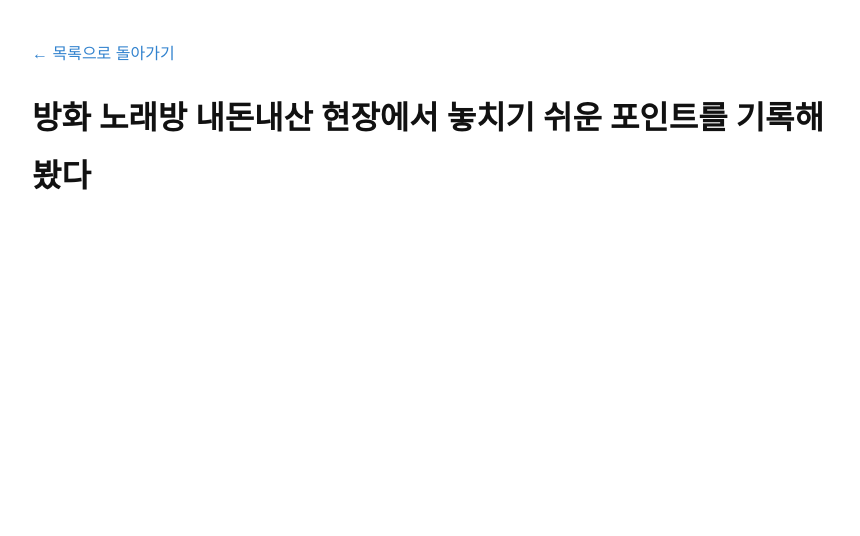
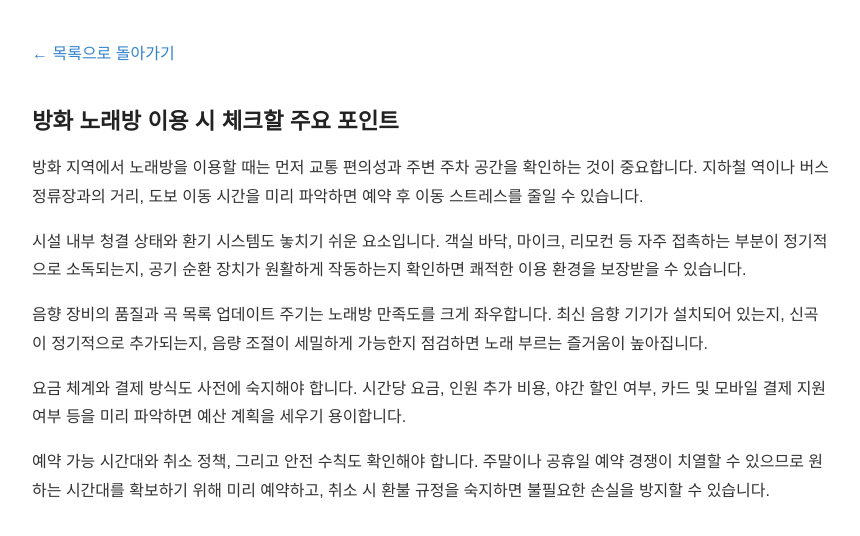
Before and after one commit to dydrkrtks7-cmd/bp-t3b05-bh-kb-real-1, a plain HTML site: page posts/field_note-001-j28q4c.html in a window 1280 px wide. Shown: the whole page, without its empty margins (208-1068 px from the left). Drawn offline with Linux system fonts and the light colour scheme.

Commit message:
fix: 프롬프트 유출·한자 조각·반복 파손 제거 (1 files)

```diff
--- a/posts/field_note-001-j28q4c.html
+++ b/posts/field_note-001-j28q4c.html
@@ -20,9 +20,12 @@
     <a href="../index.html">← 목록으로 돌아가기</a>
   </header>
   <main>
-    <h1>방화 노래방 내돈내산 현장에서 놓치기 쉬운 포인트를 기록해봤다</h1>
-    <article>
-
+<h2>방화 노래방 이용 시 체크할 주요 포인트</h2>
+<p>방화 지역에서 노래방을 이용할 때는 먼저 교통 편의성과 주변 주차 공간을 확인하는 것이 중요합니다. 지하철 역이나 버스 정류장과의 거리, 도보 이동 시간을 미리 파악하면 예약 후 이동 스트레스를 줄일 수 있습니다.</p>
+<p>시설 내부 청결 상태와 환기 시스템도 놓치기 쉬운 요소입니다. 객실 바닥, 마이크, 리모컨 등 자주 접촉하는 부분이 정기적으로 소독되는지, 공기 순환 장치가 원활하게 작동하는지 확인하면 쾌적한 이용 환경을 보장받을 수 있습니다.</p>
+<p>음향 장비의 품질과 곡 목록 업데이트 주기는 노래방 만족도를 크게 좌우합니다. 최신 음향 기기가 설치되어 있는지, 신곡이 정기적으로 추가되는지, 음량 조절이 세밀하게 가능한지 점검하면 노래 부르는 즐거움이 높아집니다.</p>
+<p>요금 체계와 결제 방식도 사전에 숙지해야 합니다. 시간당 요금, 인원 추가 비용, 야간 할인 여부, 카드 및 모바일 결제 지원 여부 등을 미리 파악하면 예산 계획을 세우기 용이합니다.</p>
+<p>예약 가능 시간대와 취소 정책, 그리고 안전 수칙도 확인해야 합니다. 주말이나 공휴일 예약 경쟁이 치열할 수 있으므로 원하는 시간대를 확보하기 위해 미리 예약하고, 취소 시 환불 규정을 숙지하면 불필요한 손실을 방지할 수 있습니다.</p>
 </main>
 </body>
 </html>
```
